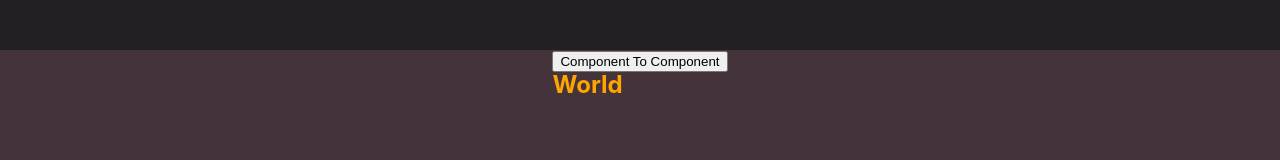
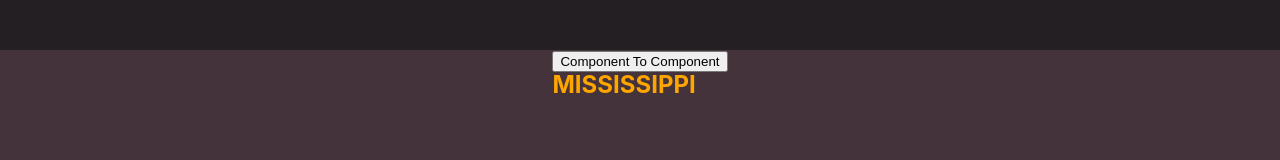
Before and after one commit to CloudBop/svg-filter-animations-react-spring, a React (Create React App) app: page / in a window 1280 px wide. Shown: the part 1668-1828 px from the top of the page. Built offline with nearby package versions, Linux system fonts and the light colour scheme.

Commit message:
TransitionComponentToComponent

```diff
--- a/src/Components/TransitionComponent2Component.js
+++ b/src/Components/TransitionComponent2Component.js
@@ -23,12 +23,12 @@ function TransitionComponent2Component() {
             item ? (
               //
               <animated.h2 key={key} style={props}>
-                Hello
+                What's got four eyes but can't see ?
               </animated.h2>
             ) : (
               //
-              <animated.h2 key={key} style={props}>
-                World
+              <animated.h2 key={key} style={{ textTransform: "uppercase", ...props }}>
+                Mississippi
               </animated.h2>
             )
         )
```
